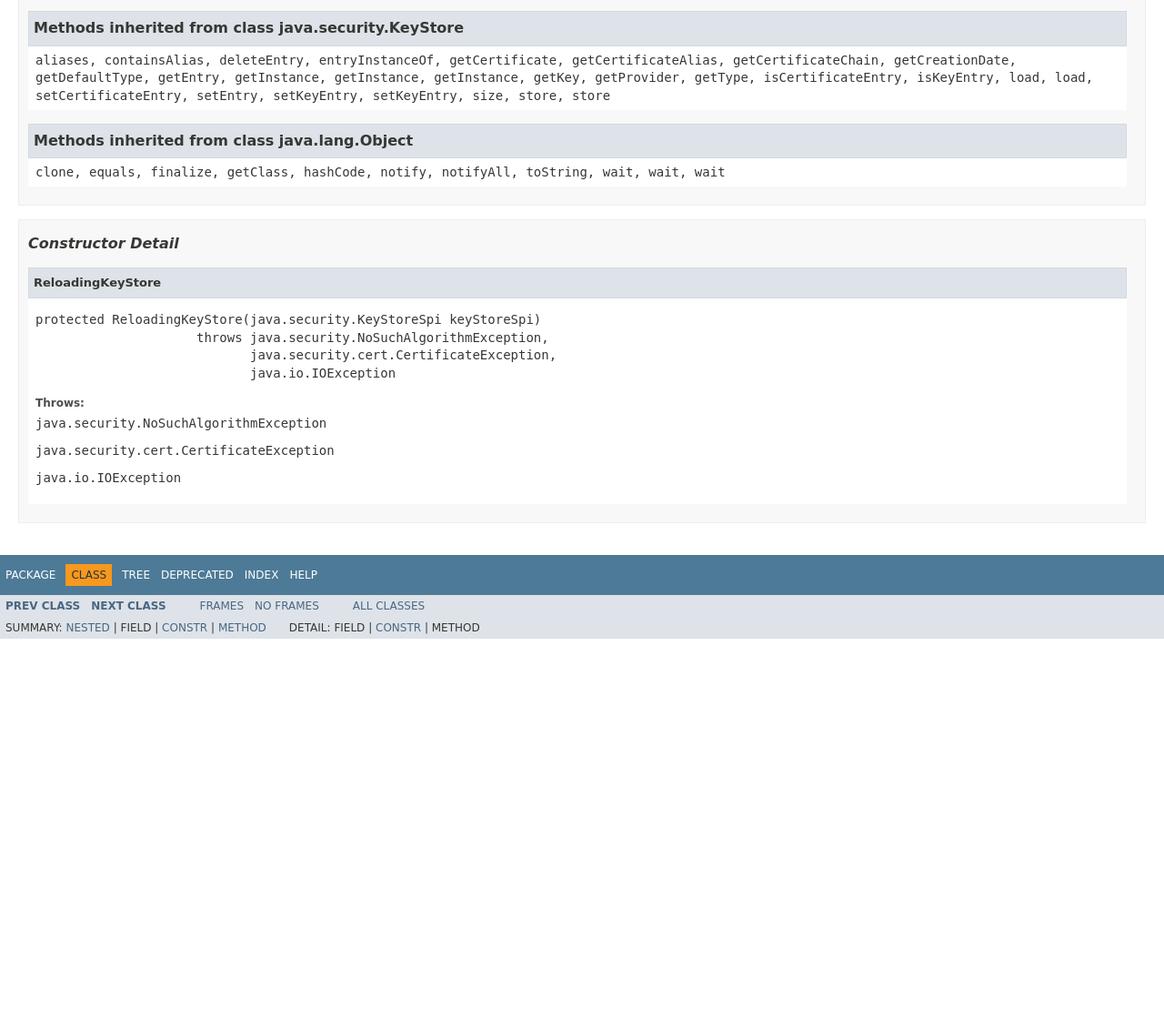
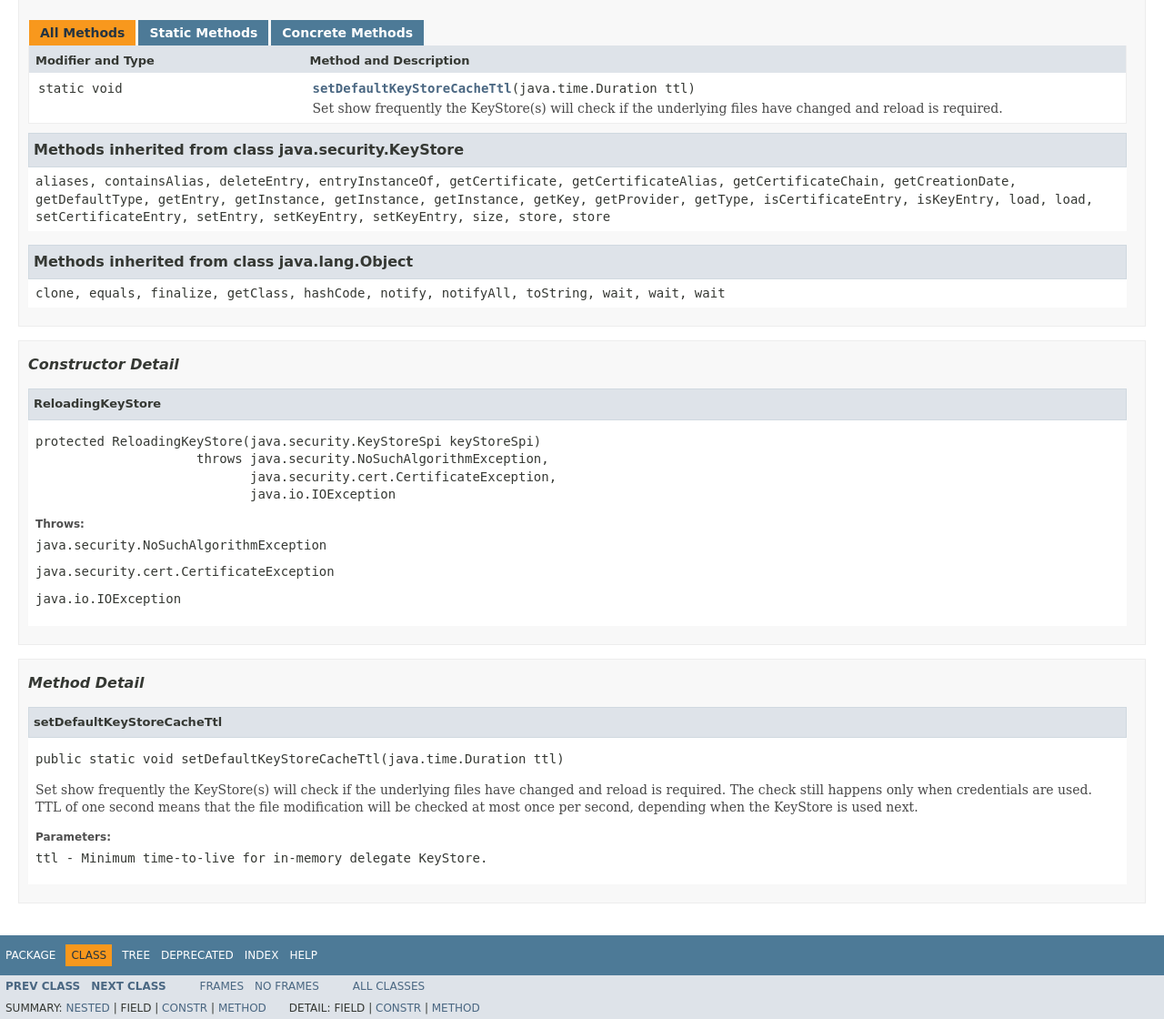
Before and after one commit to tsaarni/reloading-keystore, a plain HTML site: page fi/protonode/reloadingkeystore/ReloadingKeyStore.html in a window 1280 px wide. Shown: the part 890-2010 px from the top of the page at 91% size. Before the commit the page ends 1592 px from the top, so only its background shows below. Drawn offline with Linux system fonts and the light colour scheme; a web font is replaced by a local one.

Commit message:
Deploying to gh-pages from @ tsaarni/reloading-keystore@aa76dcb68b37340d8d46a5cf7f788359da9e2a25 🚀

```diff
--- a/fi/protonode/reloadingkeystore/ReloadingKeyStore.html
+++ b/fi/protonode/reloadingkeystore/ReloadingKeyStore.html
@@ -17,6 +17,12 @@
     catch(err) {
     }
 //-->
+var methods = {"i0":9};
+var tabs = {65535:["t0","All Methods"],1:["t1","Static Methods"],8:["t4","Concrete Methods"]};
+var altColor = "altColor";
+var rowColor = "rowColor";
+var tableTab = "tableTab";
+var activeTableTab = "activeTableTab";
 </script>
 <noscript>
 <div>JavaScript is disabled on your browser.</div>
@@ -68,13 +74,13 @@
 <li><a href="#nested.class.summary">Nested</a>&nbsp;|&nbsp;</li>
 <li>Field&nbsp;|&nbsp;</li>
 <li><a href="#constructor.summary">Constr</a>&nbsp;|&nbsp;</li>
-<li><a href="#methods.inherited.from.class.java.security.KeyStore">Method</a></li>
+<li><a href="#method.summary">Method</a></li>
 </ul>
 <ul class="subNavList">
 <li>Detail:&nbsp;</li>
 <li>Field&nbsp;|&nbsp;</li>
 <li><a href="#constructor.detail">Constr</a>&nbsp;|&nbsp;</li>
-<li>Method</li>
+<li><a href="#method.detail">Method</a></li>
 </ul>
 </div>
 <a name="skip.navbar.top">
@@ -167,6 +173,19 @@ extends java.security.KeyStore</pre>
 <!--   -->
 </a>
 <h3>Method Summary</h3>
+<table class="memberSummary" border="0" cellpadding="3" cellspacing="0" summary="Method Summary table, listing methods, and an explanation">
+<caption><span id="t0" class="activeTableTab"><span>All Methods</span><span class="tabEnd">&nbsp;</span></span><span id="t1" class="tableTab"><span><a href="javascript:show(1);">Static Methods</a></span><span class="tabEnd">&nbsp;</span></span><span id="t4" class="tableTab"><span><a href="javascript:show(8);">Concrete Methods</a></span><span class="tabEnd">&nbsp;</span></span></caption>
+<tr>
+<th class="colFirst" scope="col">Modifier and Type</th>
+<th class="colLast" scope="col">Method and Description</th>
+</tr>
+<tr id="i0" class="altColor">
+<td class="colFirst"><code>static void</code></td>
+<td class="colLast"><code><span class="memberNameLink"><a href="../../../fi/protonode/reloadingkeystore/ReloadingKeyStore.html#setDefaultKeyStoreCacheTtl-java.time.Duration-">setDefaultKeyStoreCacheTtl</a></span>(java.time.Duration&nbsp;ttl)</code>
+<div class="block">Set show frequently the KeyStore(s) will check if the underlying files have changed and reload is required.</div>
+</td>
+</tr>
+</table>
 <ul class="blockList">
 <li class="blockList"><a name="methods.inherited.from.class.java.security.KeyStore">
 <!--   -->
@@ -210,6 +229,30 @@ extends java.security.KeyStore</pre>
 <dd><code>java.security.NoSuchAlgorithmException</code></dd>
 <dd><code>java.security.cert.CertificateException</code></dd>
 <dd><code>java.io.IOException</code></dd>
+</dl>
+</li>
+</ul>
+</li>
+</ul>
+<!-- ============ METHOD DETAIL ========== -->
+<ul class="blockList">
+<li class="blockList"><a name="method.detail">
+<!--   -->
+</a>
+<h3>Method Detail</h3>
+<a name="setDefaultKeyStoreCacheTtl-java.time.Duration-">
+<!--   -->
+</a>
+<ul class="blockListLast">
+<li class="blockList">
+<h4>setDefaultKeyStoreCacheTtl</h4>
+<pre>public static&nbsp;void&nbsp;setDefaultKeyStoreCacheTtl(java.time.Duration&nbsp;ttl)</pre>
+<div class="block">Set show frequently the KeyStore(s) will check if the underlying files have changed and reload is required.
+ The check still happens only when credentials are used. TTL of one second means that the file modification
+ will be checked at most once per second, depending when the KeyStore is used next.</div>
+<dl>
+<dt><span class="paramLabel">Parameters:</span></dt>
+<dd><code>ttl</code> - Minimum time-to-live for in-memory delegate <code>KeyStore</code>.</dd>
 </dl>
 </li>
 </ul>
@@ -267,13 +310,13 @@ extends java.security.KeyStore</pre>
 <li><a href="#nested.class.summary">Nested</a>&nbsp;|&nbsp;</li>
 <li>Field&nbsp;|&nbsp;</li>
 <li><a href="#constructor.summary">Constr</a>&nbsp;|&nbsp;</li>
-<li><a href="#methods.inherited.from.class.java.security.KeyStore">Method</a></li>
+<li><a href="#method.summary">Method</a></li>
 </ul>
 <ul class="subNavList">
 <li>Detail:&nbsp;</li>
 <li>Field&nbsp;|&nbsp;</li>
 <li><a href="#constructor.detail">Constr</a>&nbsp;|&nbsp;</li>
-<li>Method</li>
+<li><a href="#method.detail">Method</a></li>
 </ul>
 </div>
 <a name="skip.navbar.bottom">
```
Also changed, not shown: index-all.html (+12 -2 lines).
